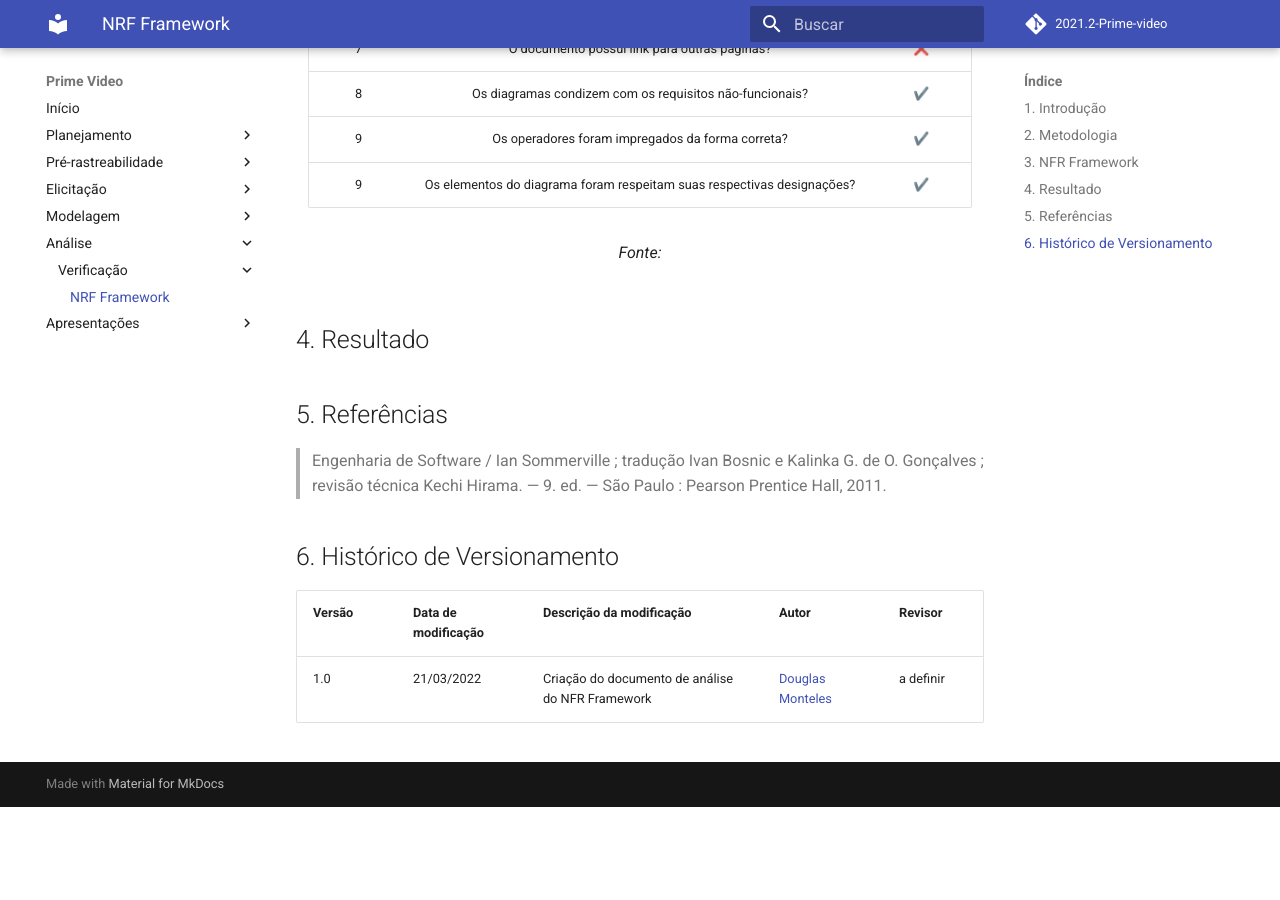
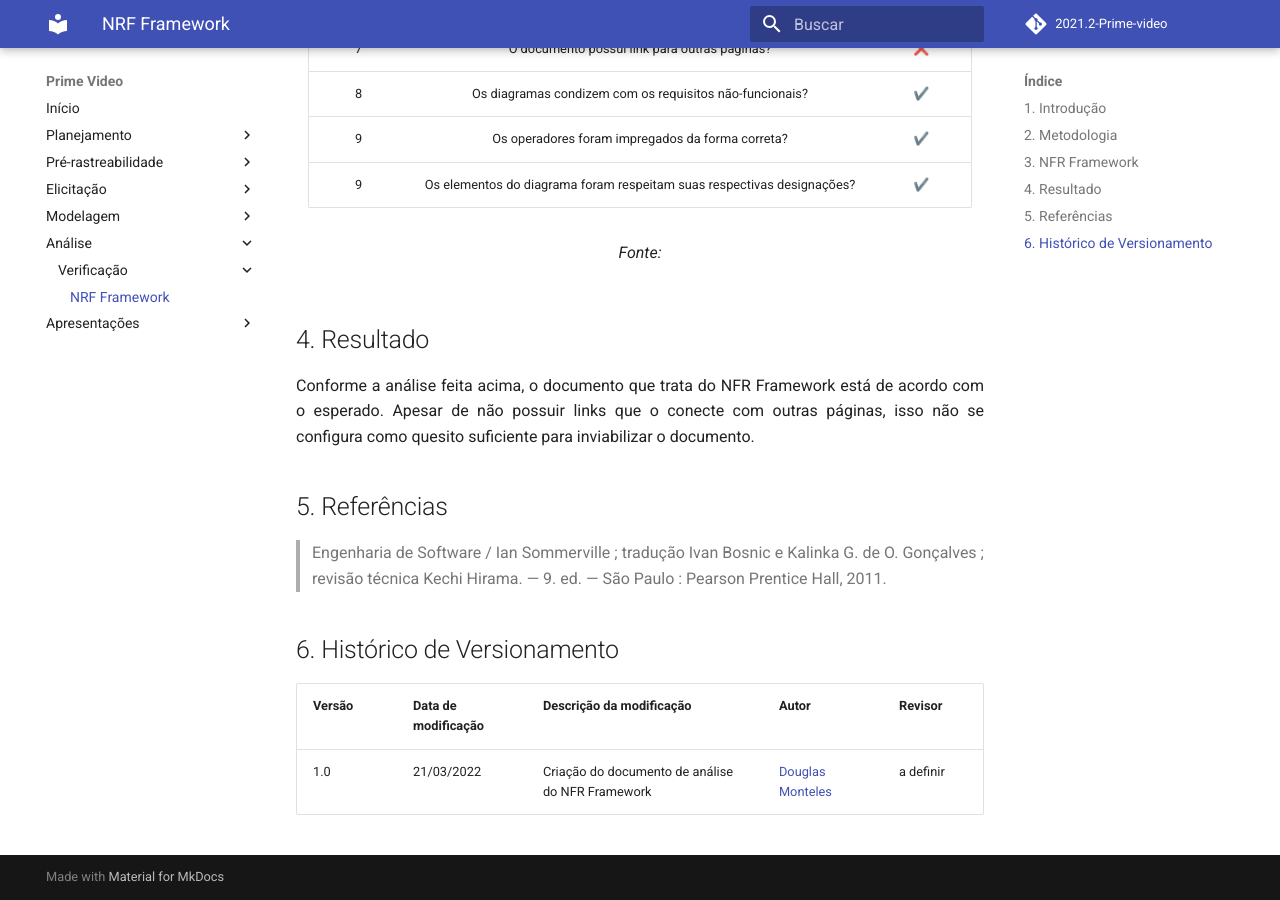
Before and after one commit to Requisitos-de-Software/2021.2-Prime-video, an MkDocs documentation site: the page built from docs/analise/verificacao/nfr_framework.md, in a window 1280 px wide and 900 px high, scrolled down 1248 px. Built offline with MkDocs 1.6.1 and Material for MkDocs 9.7.7, drawn with Linux system fonts in a browser that asks for light colours; comment, search, counter and statistics services are not loaded; before the commit the page ends 2055 px from its top, so only the background shows below that.

Commit message:
docs: Adicionando o resultado

```diff
--- a/docs/analise/verificacao/nfr_framework.md
+++ b/docs/analise/verificacao/nfr_framework.md
@@ -106,7 +106,7 @@
 ## 4. Resultado
 
 <p align='justify'>
-
+  Conforme a análise feita acima, o documento que trata do NFR Framework está de acordo com o esperado. Apesar de não possuir links que o conecte com outras páginas, isso não se configura como quesito suficiente para inviabilizar o documento.
 </p>
 
 ## 5. Referências
```
